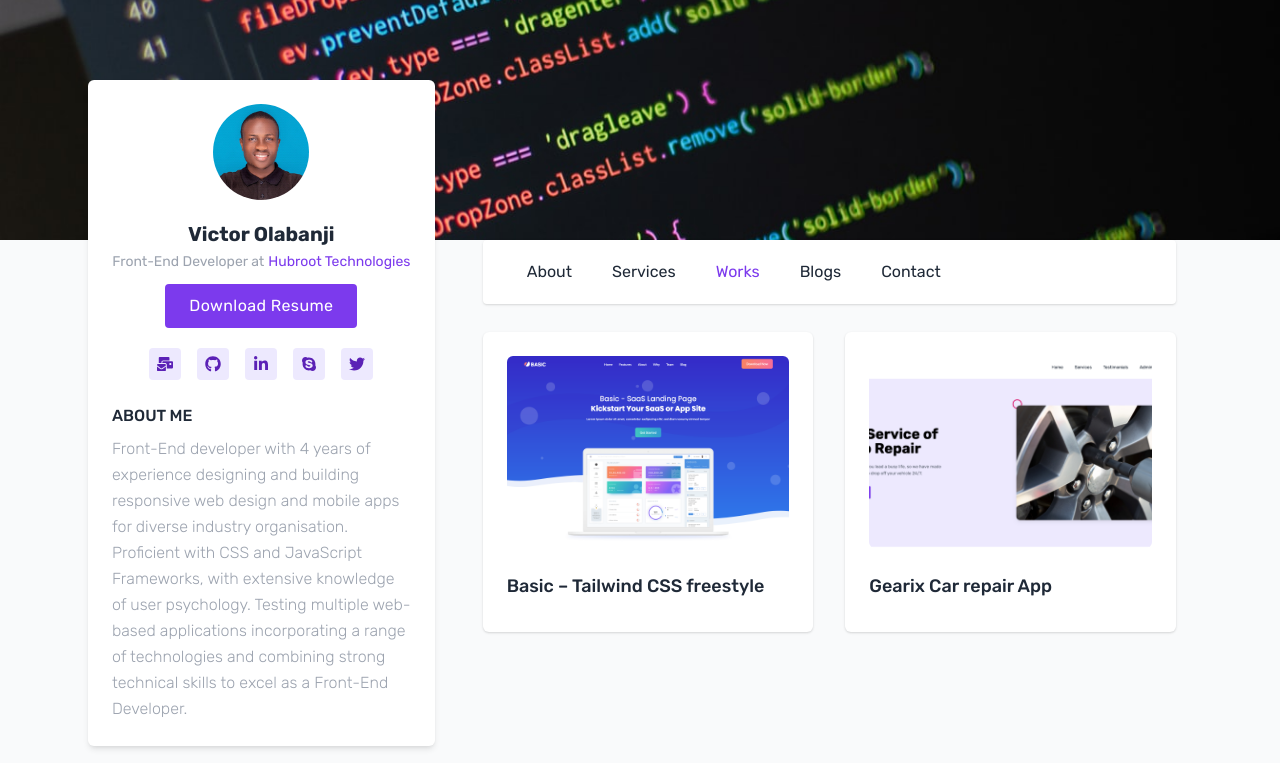
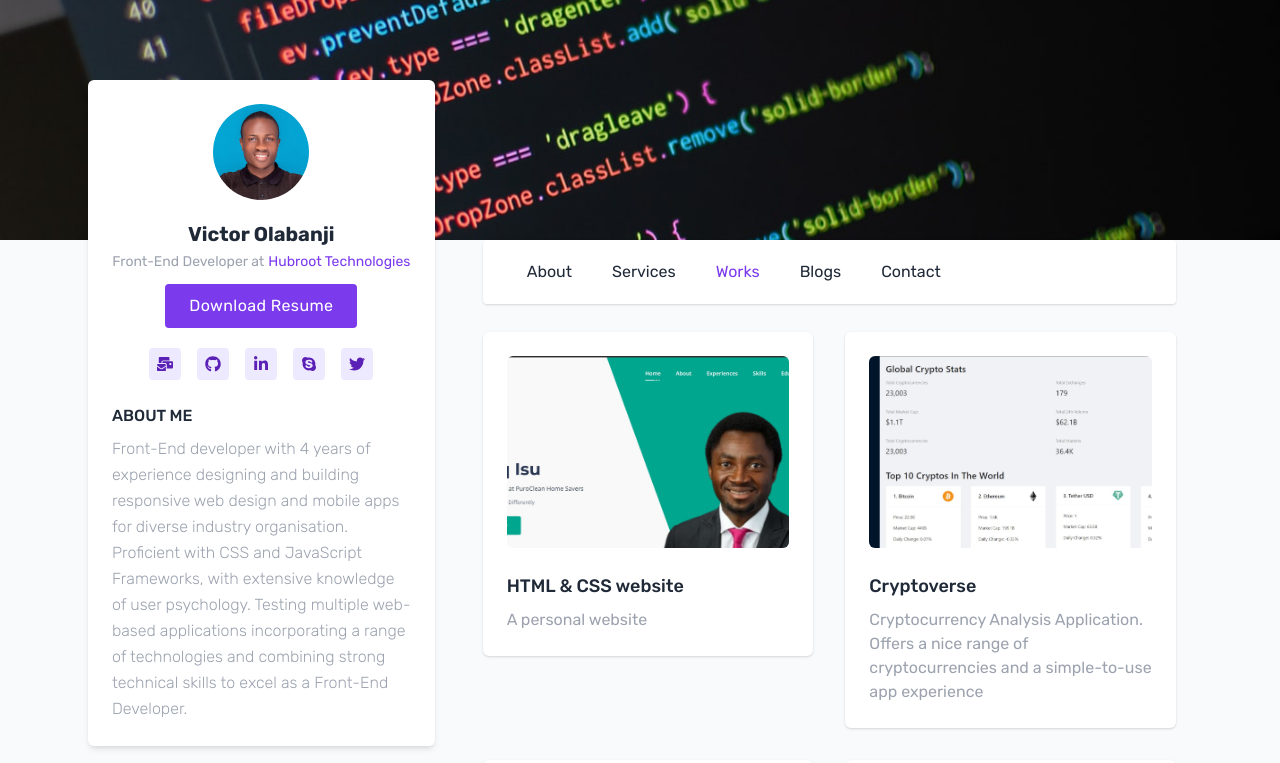
Before and after one commit to Vickthour/myresume-reactjs, a React (Create React App) app: page /works in a window 1280 px wide. Shown: the top 763 px of the page. Built offline with nearby package versions, Linux system fonts and the light colour scheme.

Commit message:
Update Portfolio.jsx

```diff
--- a/src/components/pages/Portfolio/Portfolio.jsx
+++ b/src/components/pages/Portfolio/Portfolio.jsx
@@ -1,42 +1,39 @@
 import React from "react";
-import image1 from "../../../images/portfolio/project-01.jpg";
-import image2 from "../../../images/portfolio/project-02.jpg";
-import image3 from "../../../images/portfolio/project-03.jpg";
+import image1 from "../../../images/portfolio/sadiq.jpg";
+import image2 from "../../../images/portfolio/crypto.jpg";
+import image3 from "../../../images/portfolio/wield.jpg";
 import image4 from "../../../images/portfolio/project-04.jpg";
 import PortfolioItem from "./PortfolioItem";
 
 const portfolioData = [
-  // {
-  //   id: 1,
-  //   image: image1,
-  //   title: "Space Bootstrap 5 Multipurpose Template",
-  //   link: "#0",
-  //   description:
-  //     "",
-  // },
-  // {
-  //   id: 2,
-  //   image: image2,
-  //   title: "eCommerce HTML Bootstrap 5 UI Kit",
-  //   link: "#0",
-  //   description:
-  //     "",
-  // },
+  {
+    id: 1,
+    image: image1,
+    title: "HTML & CSS website",
+    link: "https://sadiqisu.netlify.app/",
+    description:"A personal website",
+  },
+  {
+    id: 2,
+    image: image2,
+    title: "Cryptoverse",
+    link: "https://crypto-analyze.netlify.app/",
+    description:
+      "Cryptocurrency Analysis Application. Offers a nice range of cryptocurrencies and a simple-to-use app experience",
+  },
   {
     id: 3,
     image: image3,
-    title: "Basic – Tailwind CSS freestyle",
-    link: "#0",
-    description:
-      "",
+    title: "wield frontend (React)",
+    link: "https://wield-frontend-pi.vercel.app/",
+    description:"",
   },
   {
     id: 4,
     image: image4,
     title: "Gearix Car repair App",
     link: "#0",
-    description:
-      "",
+    description:"",
   },
 ];
 
```
